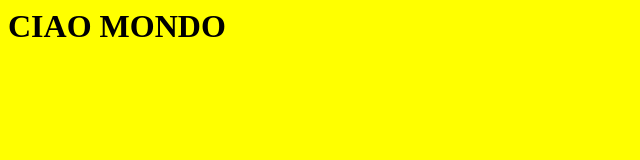
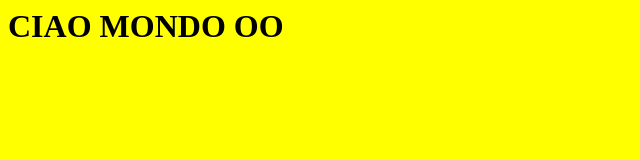
Before and after one commit to pasqualedabundo/mio-server, a plain HTML site: page index.html in a window 1280 px wide. Shown: the full height of the page, 0-640 px from the left. Drawn offline with Linux system fonts and the light colour scheme.

Commit message:
Update index.html

```diff
--- a/index.html
+++ b/index.html
@@ -1,6 +1,6 @@
 <html>
   <head> <title> first page </title></head>
   <body bgcolor=yellow >
-    <h1> CIAO MONDO</h1>
+    <h1> CIAO   MONDO  OO </h1>
   </body>
 </html>
```
